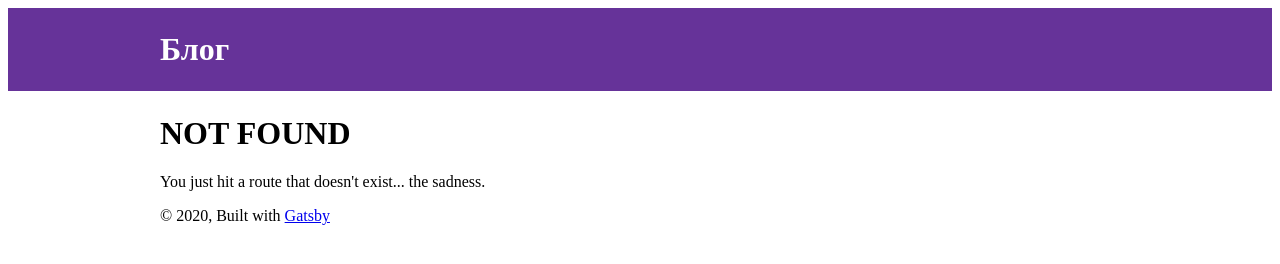
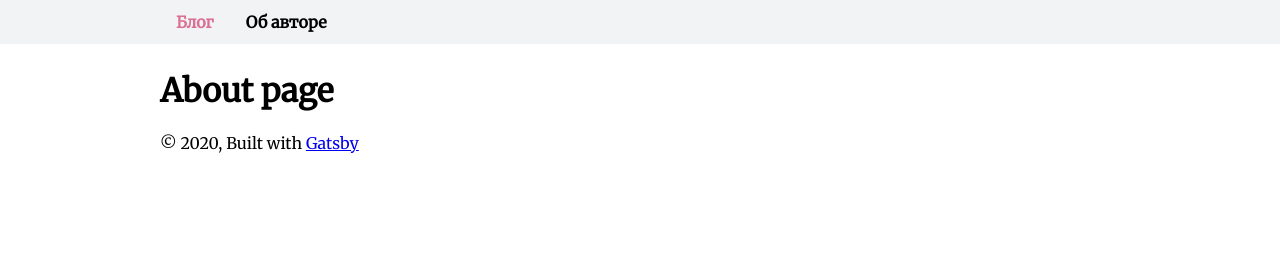
Before and after one commit to TenzenIga/gatsby-blog, a Gatsby site: page /about in a window 1280 px wide. Before the commit this address had no page. Built offline with nearby package versions, Linux system fonts and the light colour scheme; Gatsby itself is replaced by a stand-in of ours.

```diff
--- a/gatsby-browser.js
+++ b/gatsby-browser.js
@@ -5,3 +5,4 @@
  */
 
 // You can delete this file if you're not using it
+import './src/styles/global.css';
--- a/gatsby-config.js
+++ b/gatsby-config.js
@@ -13,8 +13,16 @@
         path: `${__dirname}/src/images`,
       },
     },
+    {
+      resolve: `gatsby-source-filesystem`,
+      options: {
+        name: `posts`,
+        path: `${__dirname}/src/pages/posts`,
+      },
+    },
     `gatsby-transformer-sharp`,
     `gatsby-plugin-sharp`,
+    `gatsby-transformer-remark`,
     {
       resolve: `gatsby-plugin-manifest`,
       options: {
--- a/package.json
+++ b/package.json
@@ -11,12 +11,15 @@
     "gatsby-plugin-offline": "^3.1.4",
     "gatsby-plugin-react-helmet": "^3.2.4",
     "gatsby-plugin-sharp": "^2.5.6",
+    "gatsby-plugin-styled-components": "^3.2.3",
     "gatsby-source-filesystem": "^2.2.4",
+    "gatsby-transformer-remark": "^2.7.4",
     "gatsby-transformer-sharp": "^2.4.6",
     "prop-types": "^15.7.2",
     "react": "^16.12.0",
     "react-dom": "^16.12.0",
-    "react-helmet": "^6.0.0"
+    "react-helmet": "^6.0.0",
+    "styled-components": "^5.1.0"
   },
   "devDependencies": {
     "prettier": "2.0.4"
--- /dev/null
+++ b/src/components/Nav.js
@@ -0,0 +1,9 @@
+import styled from "styled-components";
+
+export default styled.nav`
+    position:fixed;
+    top:0;
+    width:100%;
+    background-color:#f1f3f5;
+
+`
--- /dev/null
+++ b/src/components/Post.js
@@ -0,0 +1,14 @@
+import React from 'react'
+import { Link } from 'gatsby'
+import Img from 'gatsby-image';
+
+export default function Post({title, date, path, image}) {
+    return (
+        <>
+            <h4>{title}</h4>
+            <Img fluid={image} />
+            <p>{date}</p>
+            <Link to={path}> Читать...</Link>
+        </>
+    )
+}
--- a/src/components/header.js
+++ b/src/components/header.js
@@ -1,33 +1,46 @@
 import { Link } from "gatsby"
 import PropTypes from "prop-types"
 import React from "react"
+import Nav from './Nav';
+import styled, {createGlobalStyle } from "styled-components";
+const StyledLink = styled(Link)`
+  display:inline-block;
+  padding:12px 16px;
+  color: palevioletred;
+  font-weight: bold;
+  text-decoration:none;
+  &.active {
+    color: black;
+
+  }
+`;
+
+
+const GlobalStyle = createGlobalStyle`
+  body {
+    margin:0;
+    font-family:'Merriweather', serif;
+  }
+`
+
+const Container = styled.div`
+  width:960px;
+  margin:auto;
+`
 
 const Header = ({ siteTitle }) => (
-  <header
-    style={{
-      background: `rebeccapurple`,
-      marginBottom: `1.45rem`,
-    }}
-  >
-    <div
-      style={{
-        margin: `0 auto`,
-        maxWidth: 960,
-        padding: `1.45rem 1.0875rem`,
-      }}
-    >
-      <h1 style={{ margin: 0 }}>
-        <Link
-          to="/"
-          style={{
-            color: `white`,
-            textDecoration: `none`,
-          }}
-        >
+  <header>
+    <GlobalStyle />
+      <Nav>
+      <Container>
+      <StyledLink to="/" activeClassName="active">
           {siteTitle}
-        </Link>
-      </h1>
-    </div>
+        </StyledLink>
+        <StyledLink to="/about" activeClassName="active">
+          Об авторе
+        </StyledLink>
+      </Container>
+    </Nav>
   </header>
 )
 
--- a/src/components/layout.js
+++ b/src/components/layout.js
@@ -8,9 +8,15 @@
 import React from "react"
 import PropTypes from "prop-types"
 import { useStaticQuery, graphql } from "gatsby"
+import styled from 'styled-components';
 
 import Header from "./header"
-
+const Container = styled.div`
+  width:960px;
+  margin:50px auto;
+  display:flex;
+  flex-direction:column;
+`
 
 const Layout = ({ children }) => {
   const data = useStaticQuery(graphql`
@@ -26,20 +32,14 @@
   return (
     <>
       <Header siteTitle={data.site.siteMetadata.title} />
-      <div
-        style={{
-          margin: `0 auto`,
-          maxWidth: 960,
-          padding: `0 1.0875rem 1.45rem`,
-        }}
-      >
+      <Container >
         <main>{children}</main>
         <footer>
           © {new Date().getFullYear()}, Built with
           {` `}
           <a href="https://www.gatsbyjs.org">Gatsby</a>
         </footer>
-      </div>
+      </Container>
     </>
   )
 }
--- /dev/null
+++ b/src/pages/about.js
@@ -0,0 +1,15 @@
+import React from "react"
+// import { Link } from "gatsby"
+
+import Layout from "../components/layout"
+
+import SEO from "../components/seo"
+
+const IndexPage = () => (
+  <Layout>
+    <SEO title="About" />
+    <h1>About page</h1>
+  </Layout>
+)
+
+export default IndexPage
--- /dev/null
+++ b/src/styles/global.css
@@ -0,0 +1 @@
+@import url('https://fonts.googleapis.com/css?family=Merriweather&display=swap');
```
Also changed, not shown: src/pages/index.js (+42 -3 lines), src/pages/posts/24-04-2020-post-1.md (added, +9 -0 lines), src/pages/posts/25-04-2020-post-2.md (added, +8 -0 lines), src/images/docker.png (added), src/images/js.jpeg (added), 1 other file.
